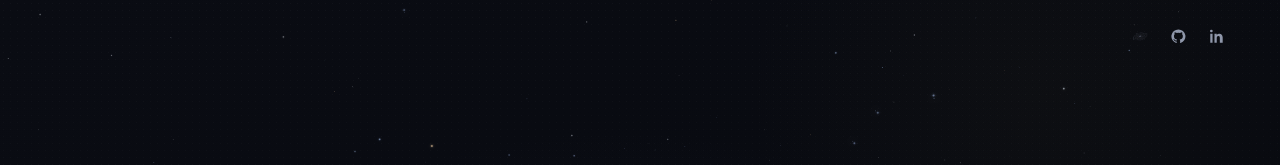
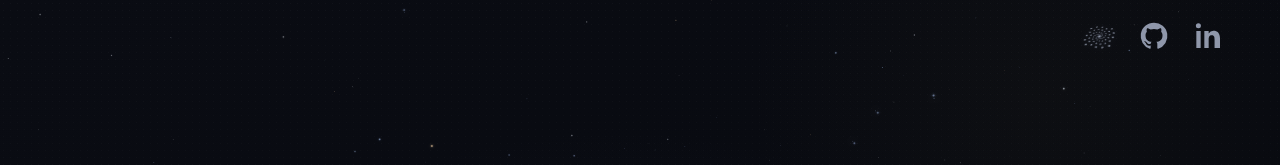
Before and after one commit to mattliu-mygit/mattliu-home, a React (Vite) app: page / in a window 1280 px wide. Shown: the top 165 px of the page. Built offline with nearby package versions, Linux system fonts and the light colour scheme.

Commit message:
feat: refine immersive navigation controls

```diff
--- a/src/components/SiteNav.tsx
+++ b/src/components/SiteNav.tsx
@@ -44,15 +44,15 @@ const iconFor = (label: string) =>
 const galaxyArms = Array.from({ length: 4 }, (_, arm) => {
   const phase = (arm * Math.PI) / 2;
 
-  return Array.from({ length: 25 }, (_, index) => {
-    const progress = index / 24;
-    const theta = index * 0.26;
+  return Array.from({ length: 16 }, (_, index) => {
+    const progress = index / 15;
+    const theta = progress * 6.24;
     const radius = 0.42 + 8.15 * progress ** 1.16;
     const angle = phase - theta;
 
     return {
       opacity: 0.68 + progress * 0.2,
-      radius: 0.16 + progress * 0.25,
+      radius: 0.23 + progress * 0.34,
       x: 12 + Math.cos(angle) * radius,
       y: 12 + Math.sin(angle) * radius,
     };
@@ -97,6 +97,25 @@ function ImmersiveIcon() {
   );
 }
 
+function ExitImmersiveIcon() {
+  return (
+    <svg
+      aria-hidden="true"
+      className="site-nav__immersive-exit"
+      data-testid="immersive-exit-icon"
+      viewBox="0 0 24 24"
+    >
+      <path
+        d="M8 3H3v5M16 3h5v5M8 21H3v-5M16 21h5v-5"
+        fill="none"
+        stroke="currentColor"
+        strokeLinecap="round"
+        strokeWidth="1.5"
+      />
+    </svg>
+  );
+}
+
 export function SiteNav({
   immersive,
   immersiveButtonRef,
@@ -125,7 +144,7 @@ export function SiteNav({
           ref={immersiveButtonRef}
           type="button"
         >
-          <ImmersiveIcon />
+          {immersive ? <ExitImmersiveIcon /> : <ImmersiveIcon />}
         </button>
         {links.map((link) => (
           <ExternalLink
--- a/src/styles.css
+++ b/src/styles.css
@@ -226,8 +226,8 @@ html[data-js="true"] .seo-fallback {
 .site-nav__icon-link,
 .site-nav__immersive {
   display: grid;
-  width: 2rem;
-  height: 2rem;
+  width: 3rem;
+  height: 3rem;
   place-items: center;
   padding: 0;
   border: 1px solid transparent;
@@ -247,8 +247,8 @@ html[data-js="true"] .seo-fallback {
 }
 
 .site-nav__icon-link svg {
-  width: 1.05rem;
-  height: 1.05rem;
+  width: 2rem;
+  height: 2rem;
 }
 
 .site-nav__icon-link:is(:hover, :focus-visible),
@@ -261,8 +261,8 @@ html[data-js="true"] .seo-fallback {
 .site-nav__immersive-glyph {
   position: relative;
   display: grid;
-  width: 1.28rem;
-  height: 1.28rem;
+  width: 2.8rem;
+  height: 2.8rem;
   place-items: center;
   perspective: 7rem;
   filter: drop-shadow(0 0 0.28rem rgb(181 190 218 / 0.24));
@@ -272,7 +272,7 @@ html[data-js="true"] .seo-fallback {
   display: block;
   width: 100%;
   height: 100%;
-  transform: rotate(-12deg) rotateX(58deg);
+  transform: rotate(-12deg) rotateX(45deg);
   transform-style: preserve-3d;
 }
 
@@ -291,6 +291,11 @@ html[data-js="true"] .seo-fallback {
 
 .site-nav__immersive-core {
   filter: drop-shadow(0 0 0.75px currentColor);
+}
+
+.site-nav__immersive-exit {
+  width: 2rem;
+  height: 2rem;
 }
 
 .site-nav__immersive[data-active="true"] {
```
Also changed, not shown: 2 other files (tests, documents, lock files or other folders).
